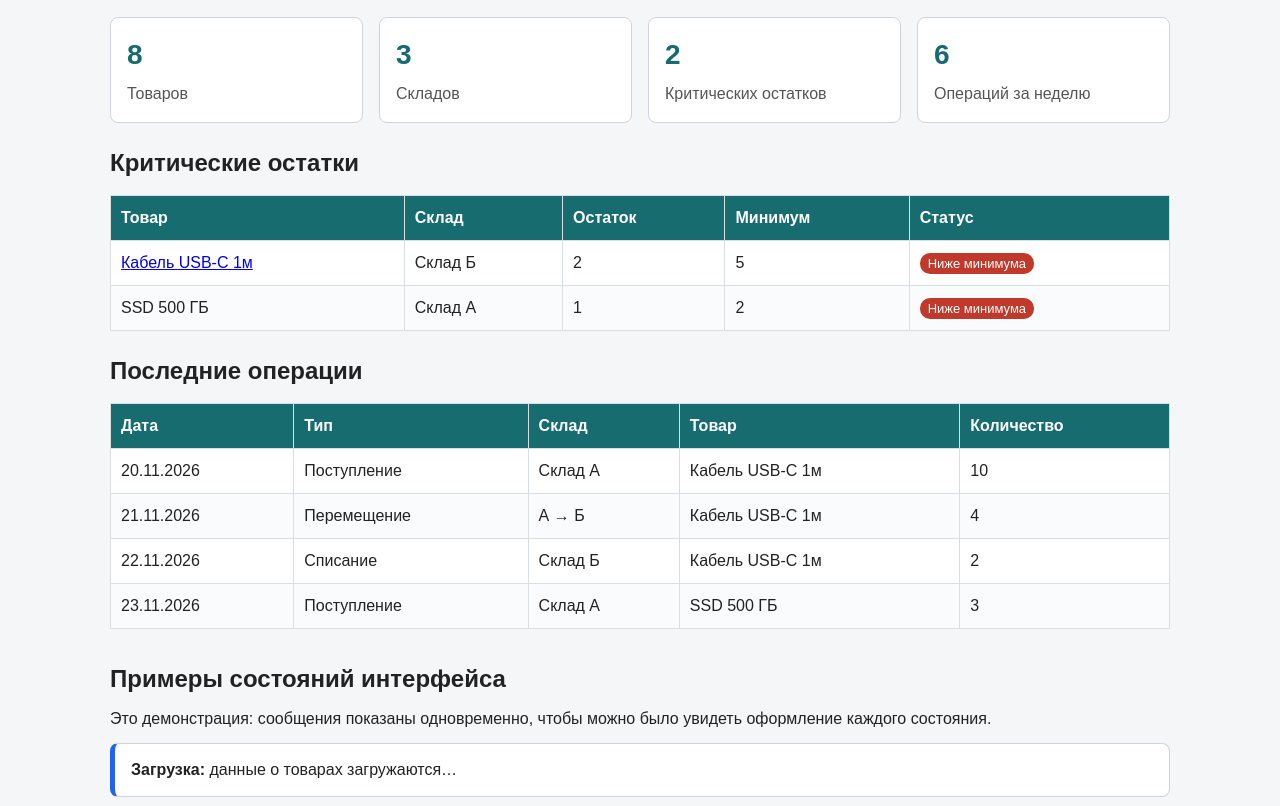
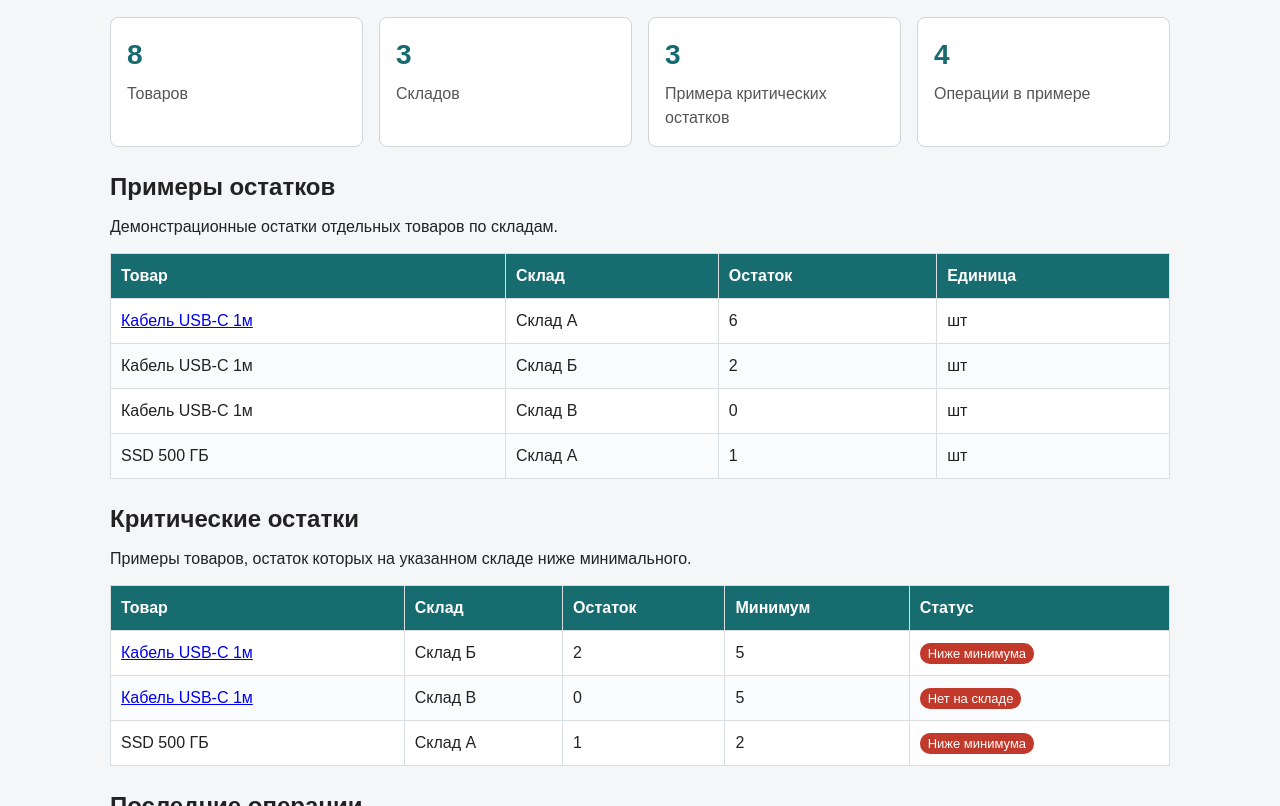
Before and after one commit to artim-omLS/Sclad-3, a plain HTML site: page index.html in a window 1280 px wide. Shown: the part 125-931 px from the top of the page. Drawn offline with Linux system fonts and the light colour scheme.

Commit message:
Дополнена главная страница остатками

```diff
--- a/index.html
+++ b/index.html
@@ -38,18 +38,72 @@
       </div>
 
       <div class="stat-card">
-        <strong>2</strong>
-        <span>Критических остатков</span>
+        <strong>3</strong>
+        <span>Примера критических остатков</span>
       </div>
 
       <div class="stat-card">
-        <strong>6</strong>
-        <span>Операций за неделю</span>
+        <strong>4</strong>
+        <span>Операции в примере</span>
       </div>
+    </section>
+
+    <section aria-labelledby="stock-title">
+      <h2 id="stock-title">Примеры остатков</h2>
+
+      <p>Демонстрационные остатки отдельных товаров по складам.</p>
+
+      <table class="data-table">
+        <thead>
+          <tr>
+            <th>Товар</th>
+            <th>Склад</th>
+            <th>Остаток</th>
+            <th>Единица</th>
+          </tr>
+        </thead>
+
+        <tbody>
+          <tr>
+            <td data-label="Товар">
+              <a href="product-card.html">Кабель USB-C 1м</a>
+            </td>
+            <td data-label="Склад">Склад А</td>
+            <td data-label="Остаток">6</td>
+            <td data-label="Единица">шт</td>
+          </tr>
+
+          <tr>
+            <td data-label="Товар">Кабель USB-C 1м</td>
+            <td data-label="Склад">Склад Б</td>
+            <td data-label="Остаток">2</td>
+            <td data-label="Единица">шт</td>
+          </tr>
+
+          <tr>
+            <td data-label="Товар">Кабель USB-C 1м</td>
+            <td data-label="Склад">Склад В</td>
+            <td data-label="Остаток">0</td>
+            <td data-label="Единица">шт</td>
+          </tr>
+
+          <tr>
+            <td data-label="Товар">SSD 500 ГБ</td>
+            <td data-label="Склад">Склад А</td>
+            <td data-label="Остаток">1</td>
+            <td data-label="Единица">шт</td>
+          </tr>
+        </tbody>
+      </table>
     </section>
 
     <section aria-labelledby="critical-title">
       <h2 id="critical-title">Критические остатки</h2>
+
+      <p>
+        Примеры товаров, остаток которых на указанном складе
+        ниже минимального.
+      </p>
 
       <table class="data-table">
         <thead>
@@ -72,6 +126,18 @@
             <td data-label="Минимум">5</td>
             <td data-label="Статус">
               <span class="badge badge-danger">Ниже минимума</span>
+            </td>
+          </tr>
+
+          <tr>
+            <td data-label="Товар">
+              <a href="product-card.html">Кабель USB-C 1м</a>
+            </td>
+            <td data-label="Склад">Склад В</td>
+            <td data-label="Остаток">0</td>
+            <td data-label="Минимум">5</td>
+            <td data-label="Статус">
+              <span class="badge badge-danger">Нет на складе</span>
             </td>
           </tr>
 
```
